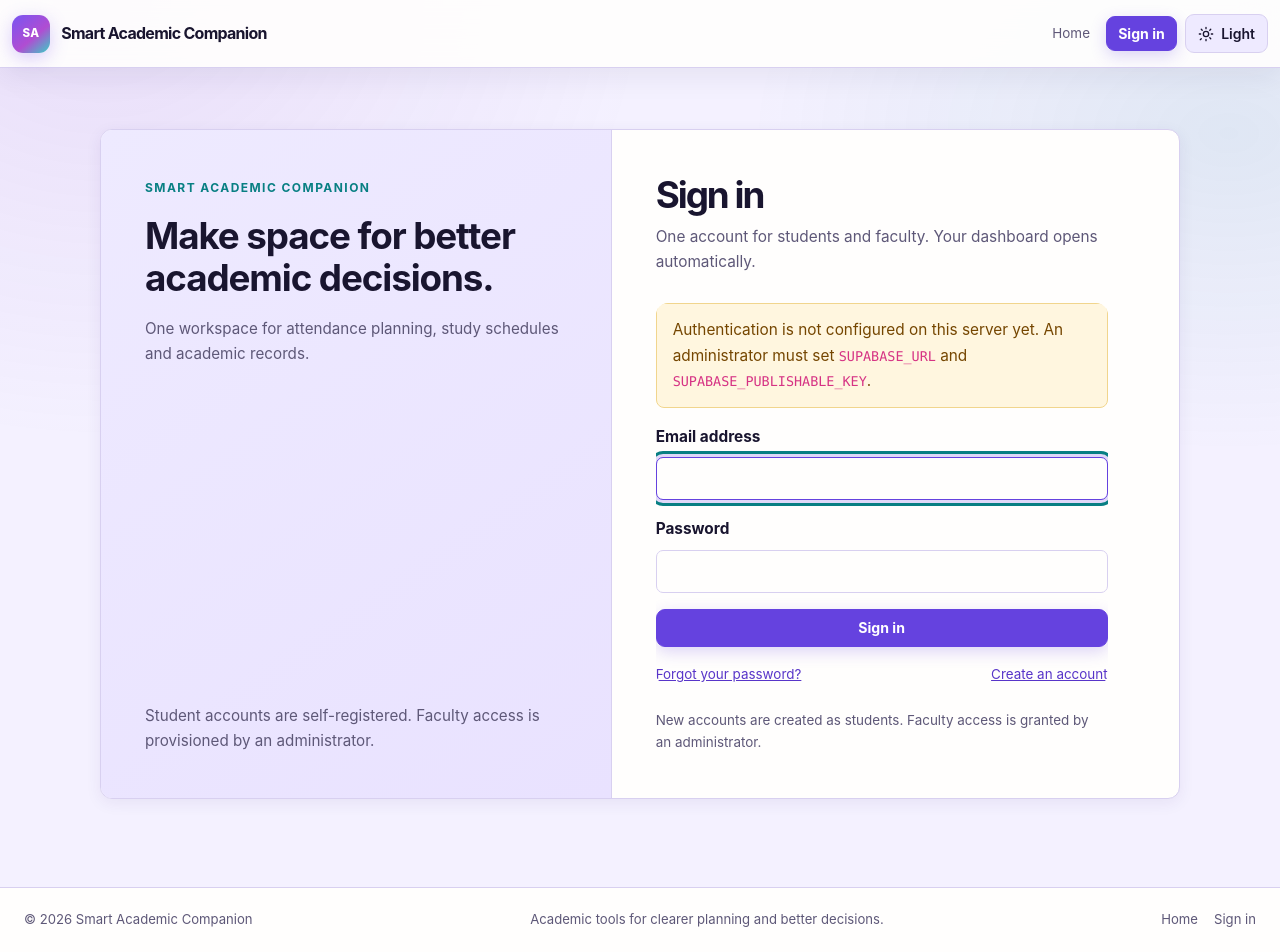
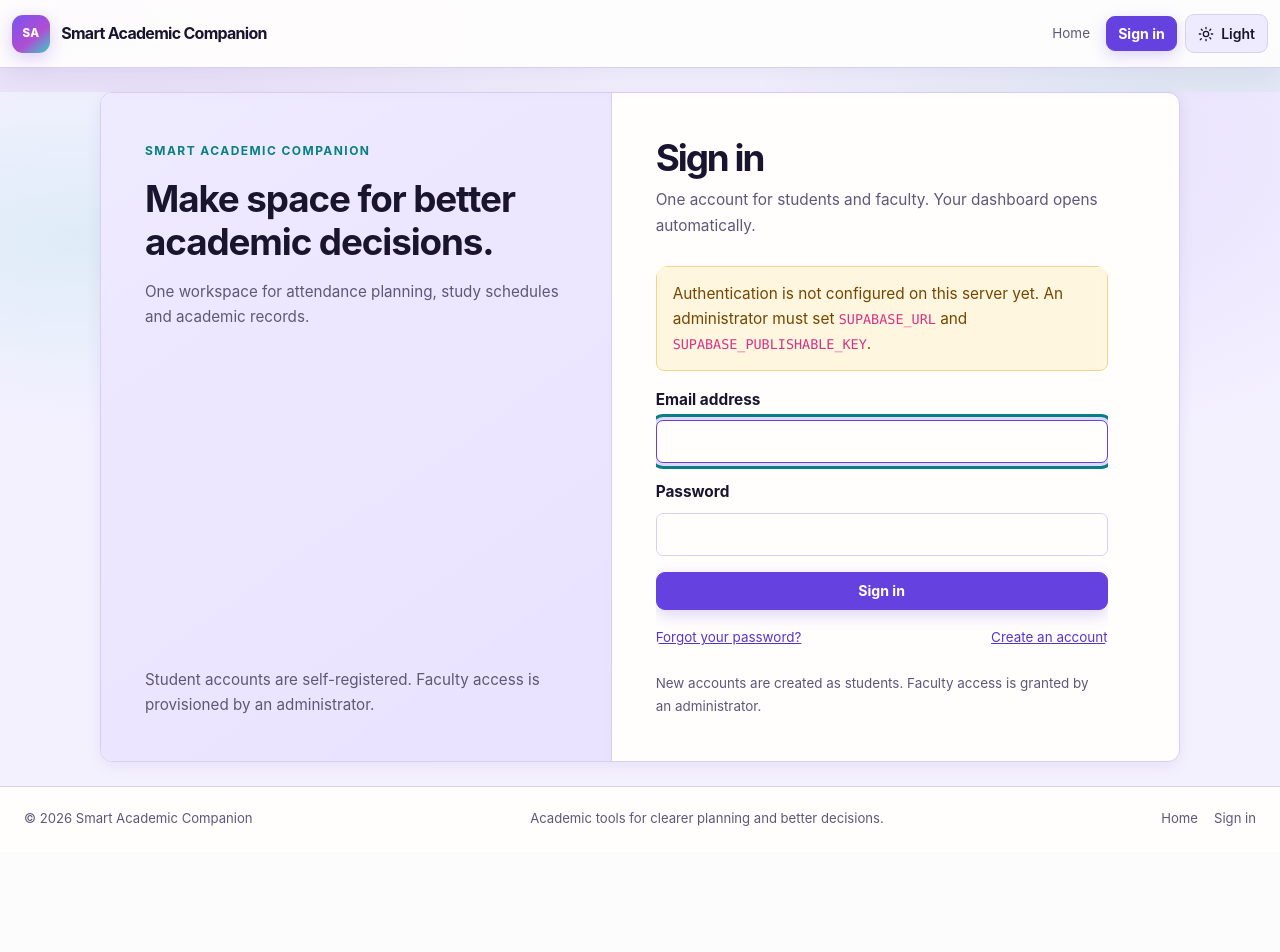
Before and after one commit to pharswanmohit07-cell/smart-academic-companion, a Flask app: page /auth/login?next=/attendance in a window 1280 px wide. After the commit the page ends 826 px from the top, so only its background shows below. Run offline with Flask 3, Linux system fonts and the light colour scheme; parts of the project's set-up code (start-up, migrations or seed data) failed here and were passed over; some libraries are stand-ins or nearby versions.

Commit message:
preview: unify landing background across viewport

```diff
--- a/static/css/local-preview.css
+++ b/static/css/local-preview.css
@@ -512,3 +512,33 @@ body {
 @media (prefers-reduced-motion: reduce) {
   *, *::before, *::after { scroll-behavior: auto !important; animation-duration: .01ms !important; transition-duration: .01ms !important; }
 }
+
+
+/* Preview-only landing backdrop: one continuous full-viewport canvas. */
+.app-main-landing {
+  width: 100vw;
+  max-width: none !important;
+  margin: 0 0 0 calc(50% - 50vw) !important;
+  padding: 0 !important;
+  background:
+    radial-gradient(ellipse at 78% 8%, rgba(164, 100, 255, .19), transparent 34rem),
+    radial-gradient(ellipse at 8% 24%, rgba(42, 231, 209, .10), transparent 28rem),
+    var(--app-bg);
+}
+[data-bs-theme="light"] .app-main-landing {
+  background:
+    radial-gradient(ellipse at 78% 8%, rgba(130, 83, 235, .13), transparent 32rem),
+    radial-gradient(ellipse at 6% 22%, rgba(32, 194, 183, .10), transparent 27rem),
+    var(--app-bg);
+}
+.app-main-landing > .landing-page {
+  width: 100%;
+  max-width: 1360px;
+  margin: 0 auto;
+  padding: 0 clamp(1rem, 6.1vw, 7rem);
+  background: transparent !important;
+}
+@media (max-width: 767.98px) {
+  .app-main-landing > .landing-page { padding-right: 1rem; padding-left: 1rem; }
+}
+html, body { max-width: 100%; overflow-x: clip; }
```
